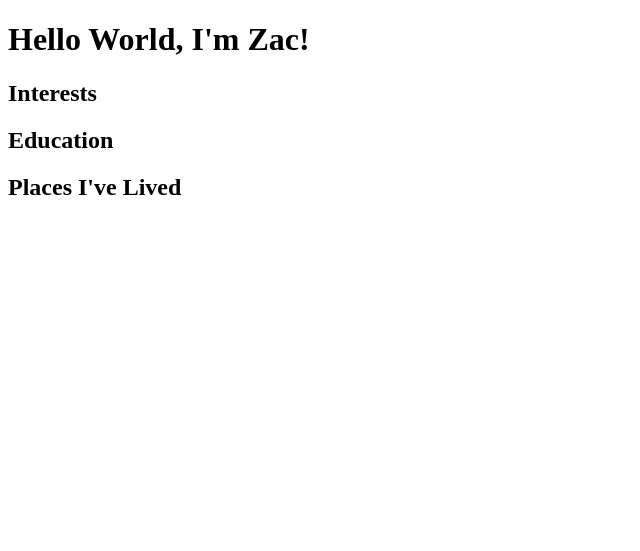
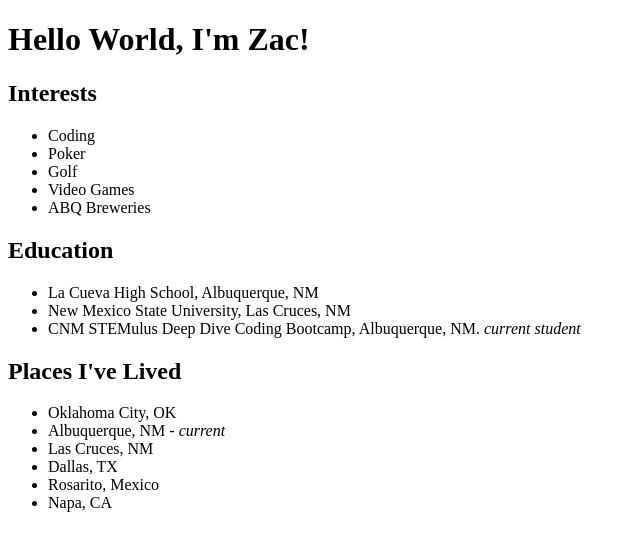
Before and after one commit to zlaudick/about-me, a PHP site: page / in a window 1280 px wide. Shown: the top 551 px of the page, without its empty margins (0-640 px from the left). Run offline with PHP 8.4, Linux system fonts and the light colour scheme.

Commit message:
completed Interests, Education, and Places I've Lived lists

```diff
--- a/index.php
+++ b/index.php
@@ -13,15 +13,32 @@
 		<main>
 			<!-- List of Interests -->
 			<h2>Interests</h2>
-			<ul></ul>
+			<ul>
+				<li>Coding</li>
+				<li>Poker</li>
+				<li>Golf</li>
+				<li>Video Games</li>
+				<li>ABQ Breweries</li>
+			</ul>
 
 			<!-- List of Education -->
 			<h2>Education</h2>
-			<ul></ul>
+			<ul>
+				<li>La Cueva High School, Albuquerque, NM</li>
+				<li>New Mexico State University, Las Cruces, NM</li>
+				<li>CNM STEMulus Deep Dive Coding Bootcamp, Albuquerque, NM. <em>current student</em></li>
+			</ul>
 
 			<!-- List of places i've lived -->
 			<h2>Places I've Lived</h2>
-			<ul></ul>
+			<ul>
+				<li>Oklahoma City, OK</li>
+				<li>Albuquerque, NM - <em>current</em></li>
+				<li>Las Cruces, NM</li>
+				<li>Dallas, TX</li>
+				<li>Rosarito, Mexico</li>
+				<li>Napa, CA</li>
+			</ul>
 		</main>
 	</body>
 </html>
```
